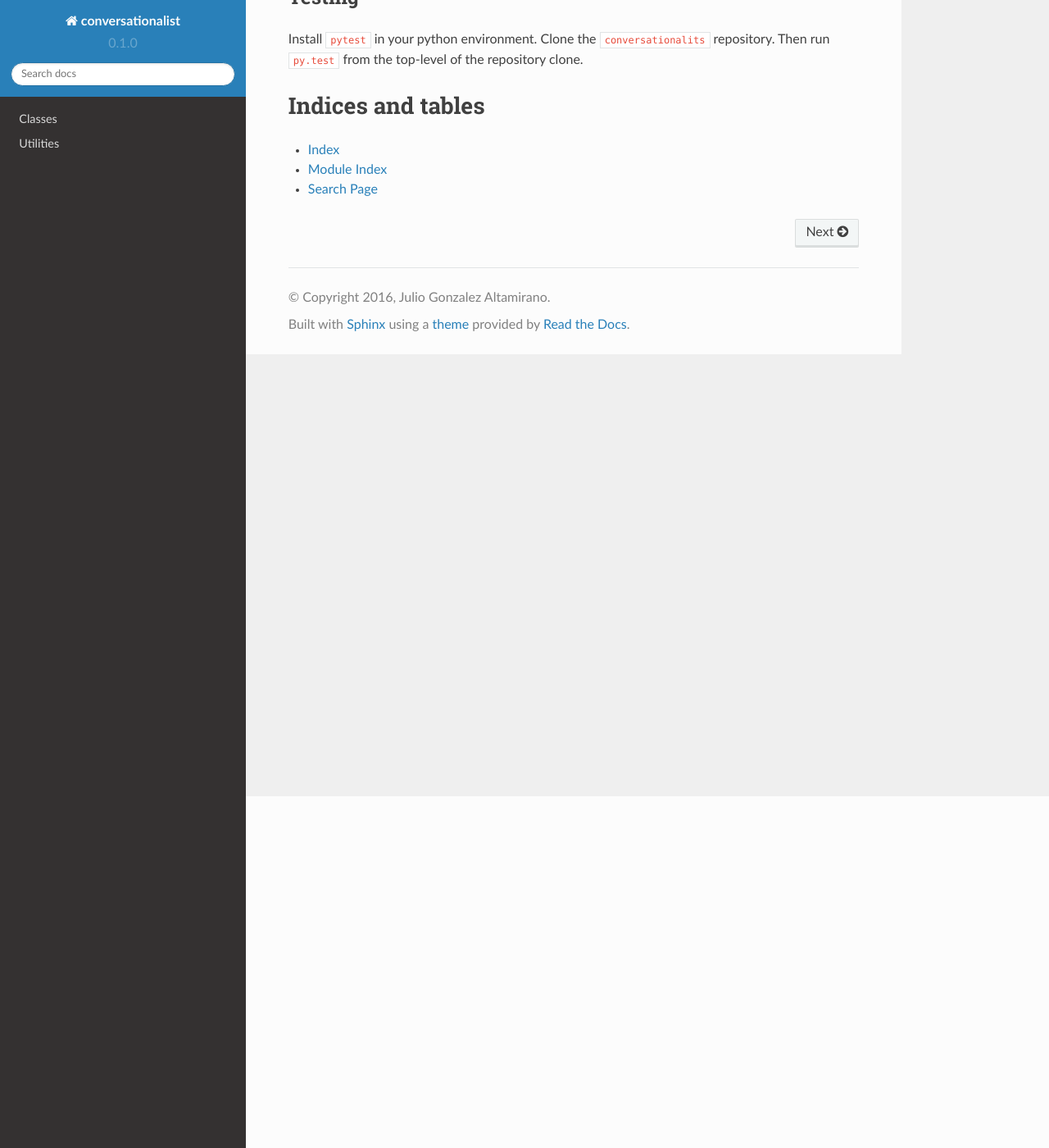
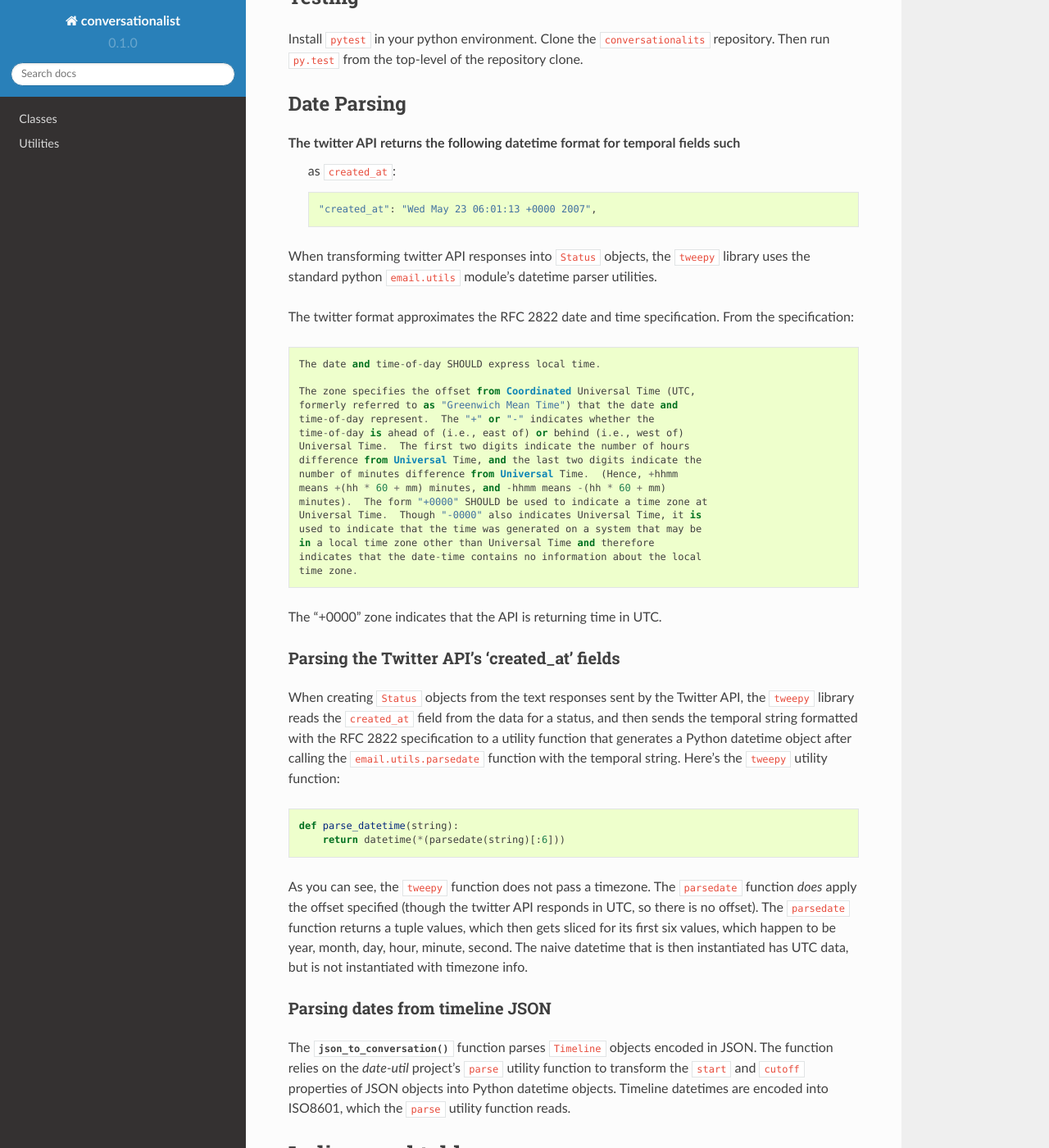
Before and after one commit to jga/conversationalist, a Sphinx documentation site: the page built from docs/index.rst, in a window 1280 px wide and 1400 px high, scrolled down 429 px. Shown: the whole window at 82% size. Built offline with Sphinx 7.4.7 and the Read the Docs theme 2.0.0, drawn with Linux system fonts in a browser that asks for light colours.

Commit message:
Start documentation of date parsing formats and decisions.

```diff
--- a/docs/index.rst
+++ b/docs/index.rst
@@ -27,6 +27,68 @@ Testing
 Install ``pytest`` in your python environment.  Clone the ``conversationalits`` repository.
 Then run ``py.test`` from the top-level of the repository clone.
 
+Date Parsing
+------------
+
+The twitter API returns the following datetime format for temporal fields such
+ as ``created_at``::
+
+      "created_at": "Wed May 23 06:01:13 +0000 2007",
+
+When transforming twitter API responses into ``Status`` objects, the ``tweepy`` library
+uses the standard python ``email.utils`` module's datetime parser utilities.
+
+The twitter format approximates the RFC 2822 date and time specification. From the specification::
+
+    The date and time-of-day SHOULD express local time.
+
+    The zone specifies the offset from Coordinated Universal Time (UTC,
+    formerly referred to as "Greenwich Mean Time") that the date and
+    time-of-day represent.  The "+" or "-" indicates whether the
+    time-of-day is ahead of (i.e., east of) or behind (i.e., west of)
+    Universal Time.  The first two digits indicate the number of hours
+    difference from Universal Time, and the last two digits indicate the
+    number of minutes difference from Universal Time.  (Hence, +hhmm
+    means +(hh * 60 + mm) minutes, and -hhmm means -(hh * 60 + mm)
+    minutes).  The form "+0000" SHOULD be used to indicate a time zone at
+    Universal Time.  Though "-0000" also indicates Universal Time, it is
+    used to indicate that the time was generated on a system that may be
+    in a local time zone other than Universal Time and therefore
+    indicates that the date-time contains no information about the local
+    time zone.
+
+The "+0000" zone indicates that the API is returning time in UTC.
+
+Parsing the Twitter API's 'created_at' fields
+.............................................
+
+
+When creating ``Status`` objects from the text responses sent by the Twitter API, the ``tweepy`` library
+reads the ``created_at`` field from the data for a status, and then sends the temporal string formatted
+with the RFC 2822 specification to a utility function that generates
+a Python datetime object after calling the ``email.utils.parsedate`` function with the temporal string. Here's the
+``tweepy`` utility function::
+
+  def parse_datetime(string):
+      return datetime(*(parsedate(string)[:6]))
+
+As you can see, the ``tweepy`` function does not pass a timezone.  The ``parsedate`` function *does* apply
+the offset specified (though the twitter API responds in UTC, so there is no offset). The ``parsedate`` function
+returns a tuple values, which then gets sliced for its first six values, which happen to be year, month, day, hour,
+minute, second. The naive datetime that is then instantiated has UTC data, but is not instantiated with
+timezone info.
+
+Parsing dates from timeline JSON
+................................
+
+The :func:`~.utils.json_to_conversation` function parses ``Timeline`` objects encoded in JSON. The
+function relies on the `date-util` project's ``parse`` utility function to transform the ``start`` and
+``cutoff`` properties of JSON objects into Python datetime objects.  Timeline datetimes are encoded
+into ISO8601, which the ``parse`` utility function reads.
+
+
+
+
 Indices and tables
 ==================
 
```
